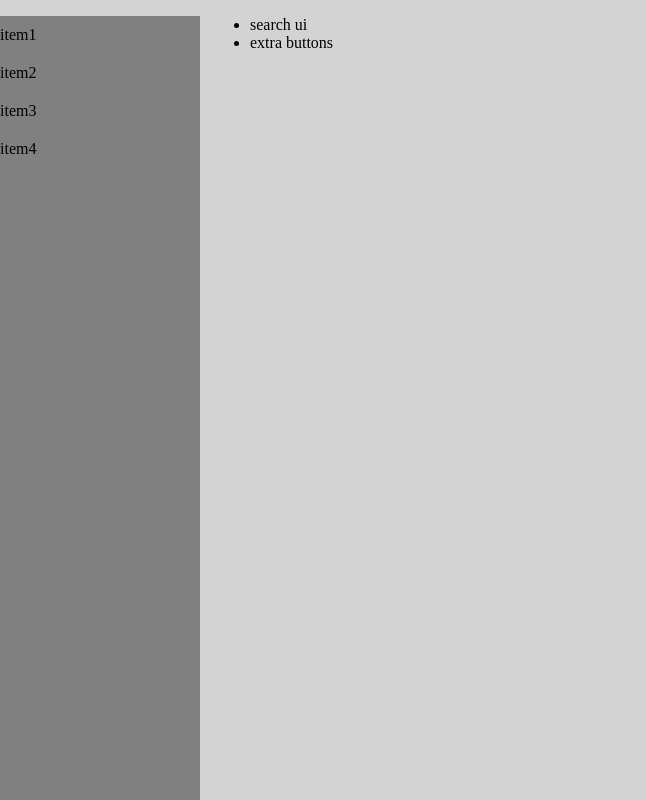
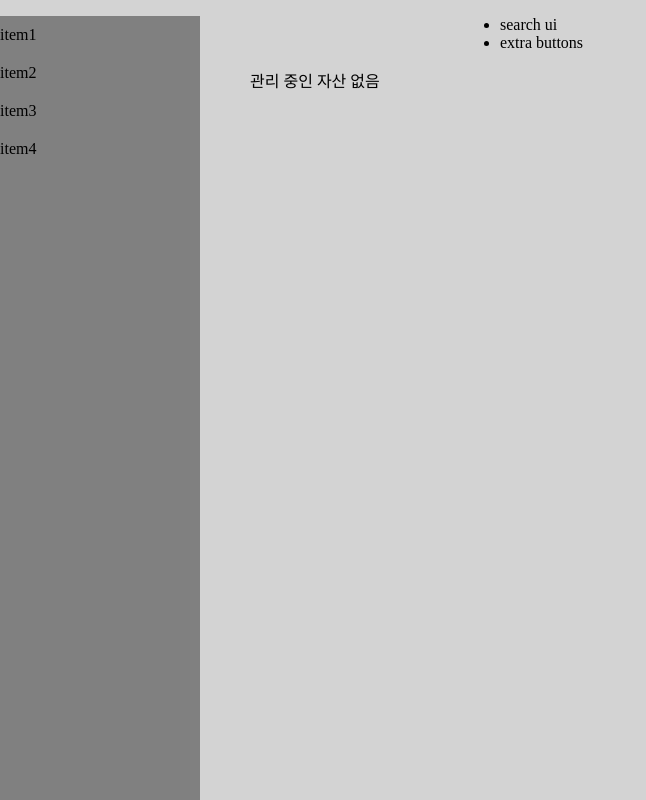
Before and after one commit to Qy55/itam, a Django app: template templates/assets/asset_manage.html in a window 1280 px wide. Shown: the whole page, without its empty margins (0-646 px from the left). Run offline with Django 3.2, Linux system fonts and the light colour scheme; the template is opened without the code that fills it, so the values that code supplies are empty.

Commit message:
content section 추가

```diff
--- a/templates/assets/default.html
+++ b/templates/assets/default.html
@@ -9,7 +9,9 @@
     </head>
     <body>
         {% include "assets/sidebar.html" %}
+        <section class="content">
         {% block blk_top_ui %}{% endblock blk_top_ui %}
         {% block blk_content %}{% endblock blk_content %}
+        </section>
     </body>
 </html>
```
